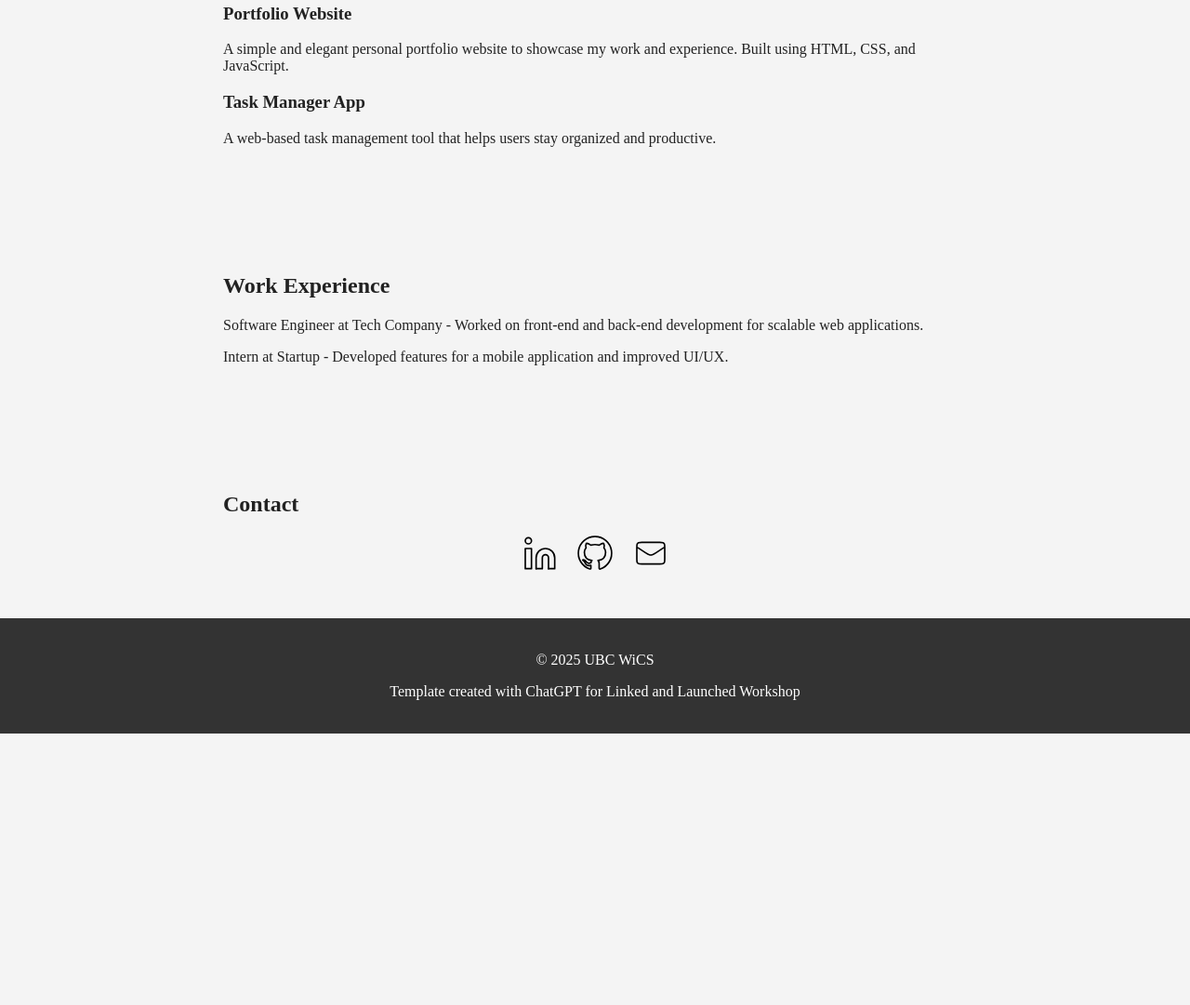
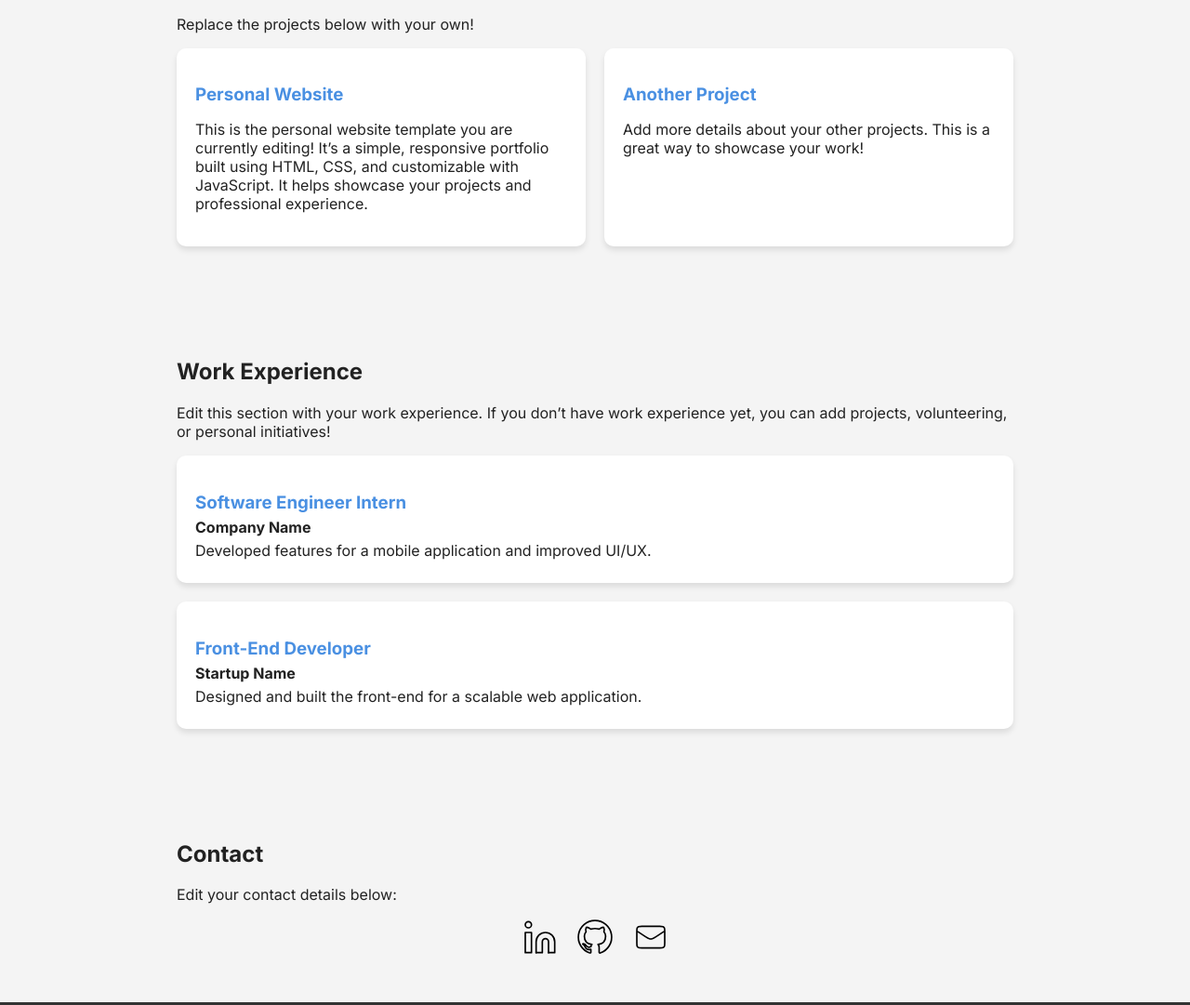
Before and after one commit to selinuz/personalWebsiteTemplate.github.io, a plain HTML site: page index.html in a window 1280 px wide. Shown: the part 456-1537 px from the top of the page at 93% size. Before the commit the page ends 1245 px from the top, so only its background shows below. Drawn offline with Linux system fonts and the light colour scheme.

Commit message:
improvements

```diff
--- a/index.html
+++ b/index.html
@@ -4,6 +4,11 @@
     <meta charset="UTF-8" />
     <meta name="viewport" content="width=device-width, initial-scale=1.0" />
     <title>My Personal Website</title>
+    <link rel="preconnect" href="https://fonts.googleapis.com" />
+    <link rel="preconnect" href="https://fonts.gstatic.com" crossorigin />
+    <link
+      href="https://fonts.googleapis.com/css2?family=Inter:wght@300;400;600;700&display=swap"
+      rel="stylesheet" />
     <link rel="stylesheet" href="style.css" />
   </head>
   <body>
@@ -34,44 +39,61 @@
 
     <section id="projects">
       <h2>Projects</h2>
+      <p>Replace the projects below with your own!</p>
+      <div class="project-container">
         <div class="project">
-        <h3>Portfolio Website</h3>
+          <h3>Personal Website</h3>
           <p>
-          A simple and elegant personal portfolio website to showcase my work
-          and experience. Built using HTML, CSS, and JavaScript.
+            This is the personal website template you are currently editing!
+            It’s a simple, responsive portfolio built using HTML, CSS, and
+            customizable with JavaScript. It helps showcase your projects and
+            professional experience.
           </p>
         </div>
         <div class="project">
-        <h3>Task Manager App</h3>
+          <h3>Another Project</h3>
           <p>
-          A web-based task management tool that helps users stay organized and
-          productive.
+            Add more details about your other projects. This is a great way to
+            showcase your work!
           </p>
+        </div>
       </div>
     </section>
 
     <section id="work">
       <h2>Work Experience</h2>
       <p>
-        Software Engineer at Tech Company - Worked on front-end and back-end
-        development for scalable web applications.
+        Edit this section with your work experience. If you don’t have work
+        experience yet, you can add projects, volunteering, or personal
+        initiatives!
       </p>
+      <div class="work-container">
+        <div class="work-item">
+          <h3>Software Engineer Intern</h3>
+          <p><strong>Company Name</strong></p>
+          <p>Developed features for a mobile application and improved UI/UX.</p>
+        </div>
+        <div class="work-item">
+          <h3>Front-End Developer</h3>
+          <p><strong>Startup Name</strong></p>
           <p>
-        Intern at Startup - Developed features for a mobile application and
-        improved UI/UX.
+            Designed and built the front-end for a scalable web application.
           </p>
+        </div>
+      </div>
     </section>
 
     <section id="contact">
       <h2>Contact</h2>
+      <p>Edit your contact details below:</p>
       <div class="contact-links">
-        <a href="https://www.linkedin.com/in/janedoe" target="_blank">
+        <a href="https://www.linkedin.com/in/YOUR-LINKEDIN" target="_blank">
           <img src="assets/linkedin.svg" alt="LinkedIn" />
         </a>
-        <a href="https://github.com/janedoe" target="_blank">
+        <a href="https://github.com/YOUR-GITHUB" target="_blank">
           <img src="assets/github.svg" alt="GitHub" />
         </a>
-        <a href="mailto:janedoe@example.com">
+        <a href="mailto:YOUR-EMAIL">
           <img src="assets/mail.svg" alt="Email" />
         </a>
       </div>
--- a/style.css
+++ b/style.css
@@ -1,15 +1,11 @@
 /* Edit here to change the color scheme */
 :root {
-  --primary-color: #4a90e2;
-  --secondary-color: #333;
-  --background-color: #f4f4f4;
-  --text-color: #222;
-  --accent-color: #ff6600;
-  --hover-color: #555;
-  --button-color: #4caf50;
-  --button-hover-color: #337d37;
-  --icon-color: #ff6600;
-  --font-family: "Arial, sans-serif";
+  --primary-color: #4a90e2; /* Main color for buttons and links */
+  --secondary-color: #333; /* Background color for navigation and footer */
+  --background-color: #f4f4f4; /* Main background color */
+  --text-color: #222; /* Default text color */
+  --hover-color: #555; /* Hover effect color */
+  --font-family: "Inter", sans-serif; /* Custom font */
 }
 
 /* General styling */
@@ -22,7 +18,7 @@ body {
   color: var(--text-color);
 }
 
-/* Navigation */
+/* Navigation Bar */
 nav {
   display: flex;
   justify-content: flex-end;
@@ -54,7 +50,7 @@ nav ul li a:hover {
 .resume-button {
   display: inline-block;
   padding: 10px 20px;
-  background-color: var(--button-color);
+  background-color: var(--primary-color);
   color: white;
   text-decoration: none;
   font-weight: bold;
@@ -63,14 +59,59 @@ nav ul li a:hover {
 }
 
 .resume-button:hover {
-  background-color: var(--button-hover-color);
+  background-color: var(--hover-color);
 }
 
 /* Sections */
 section {
   padding: 50px;
-  max-width: 800px;
+  max-width: 900px;
   margin: auto;
+}
+
+/* Projects Section */
+.project-container {
+  display: grid;
+  grid-template-columns: repeat(
+    auto-fit,
+    minmax(300px, 1fr)
+  ); /* Responsive grid */
+  gap: 20px;
+}
+
+.project {
+  background: white;
+  padding: 20px;
+  border-radius: 10px;
+  box-shadow: 0px 4px 6px rgba(0, 0, 0, 0.1);
+}
+
+.project h3 {
+  margin-bottom: 10px;
+  color: var(--primary-color);
+}
+
+/* Work Experience Section */
+.work-container {
+  display: flex;
+  flex-direction: column;
+  gap: 20px;
+}
+
+.work-item {
+  background: white;
+  padding: 20px;
+  border-radius: 10px;
+  box-shadow: 0px 4px 6px rgba(0, 0, 0, 0.1);
+}
+
+.work-item h3 {
+  margin-bottom: 5px;
+  color: var(--primary-color);
+}
+
+.work-item p {
+  margin: 5px 0;
 }
 
 /* Contact Section */
@@ -105,8 +146,8 @@ footer {
   color: white;
 }
 
-/* Responsive */
-@media (max-width: 600px) {
+/* Mobile Responsiveness */
+@media (max-width: 768px) {
   nav ul {
     flex-direction: column;
     align-items: center;
@@ -115,4 +156,8 @@ footer {
   nav ul li {
     margin: 10px 0;
   }
+
+  .project-container {
+    grid-template-columns: 1fr;
+  }
 }
```
Lines whose indentation alone changed are shown as unchanged.
